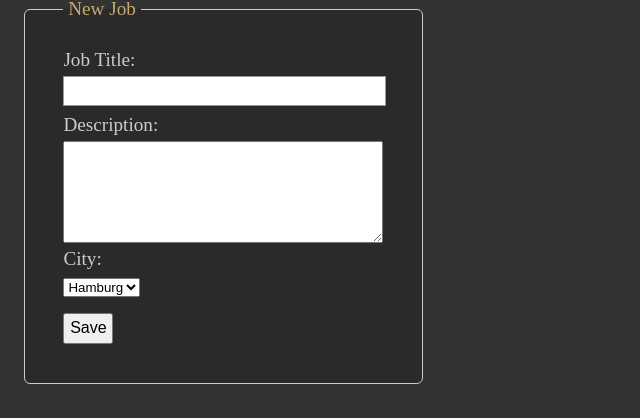
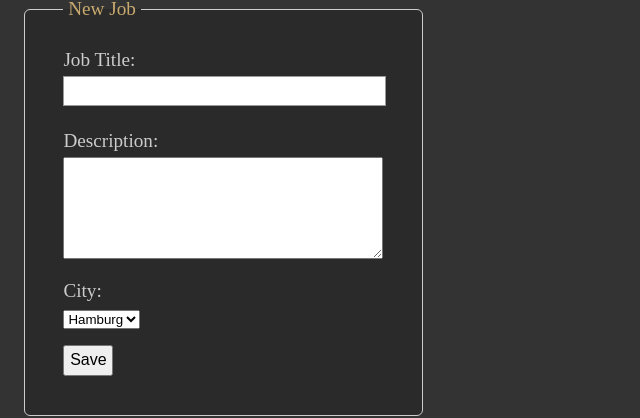
Before and after one commit to Scientific-Research/mk-005-form-and-json-server, a React (Vite) app: page / in a window 1280 px wide. Shown: the part 110-528 px from the top of the page, without its empty margins (0-640 px from the left). Built offline with nearby package versions, Linux system fonts and the light colour scheme; no server answers.

Commit message:
first-of-type-works

```diff
--- a/src/App.scss
+++ b/src/App.scss
@@ -14,7 +14,7 @@ body {
   }
 
   .currentJobs {
-    .title{
+    .title {
       margin-bottom: 0.5rem;
     }
     .delete {
@@ -37,6 +37,9 @@ body {
         color: rgb(200, 169, 110) !important;
       }
 
+      .row:not(:first-of-type) {
+        margin-top: 1rem;
+      }
       label {
         display: block;
         margin-bottom: 0.3rem;
```
